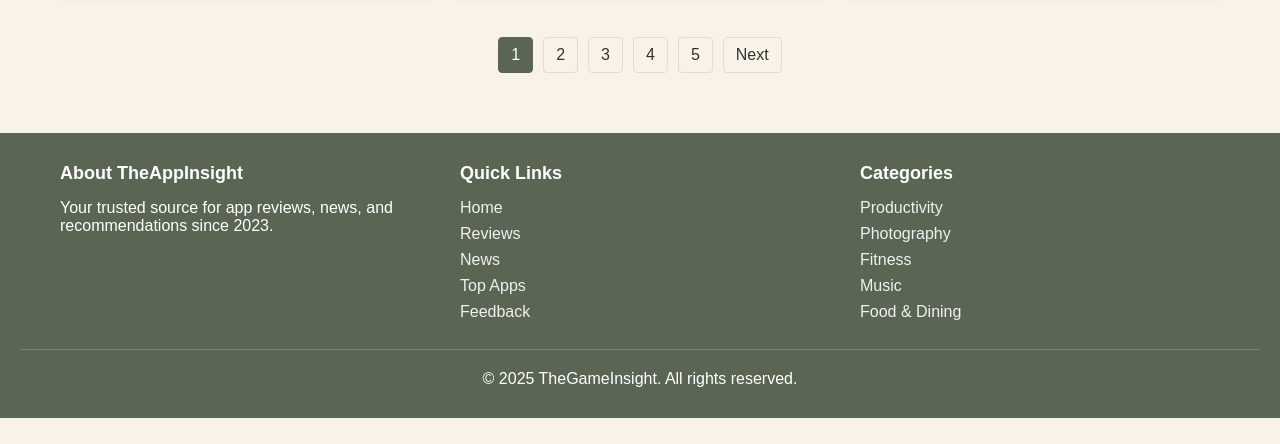
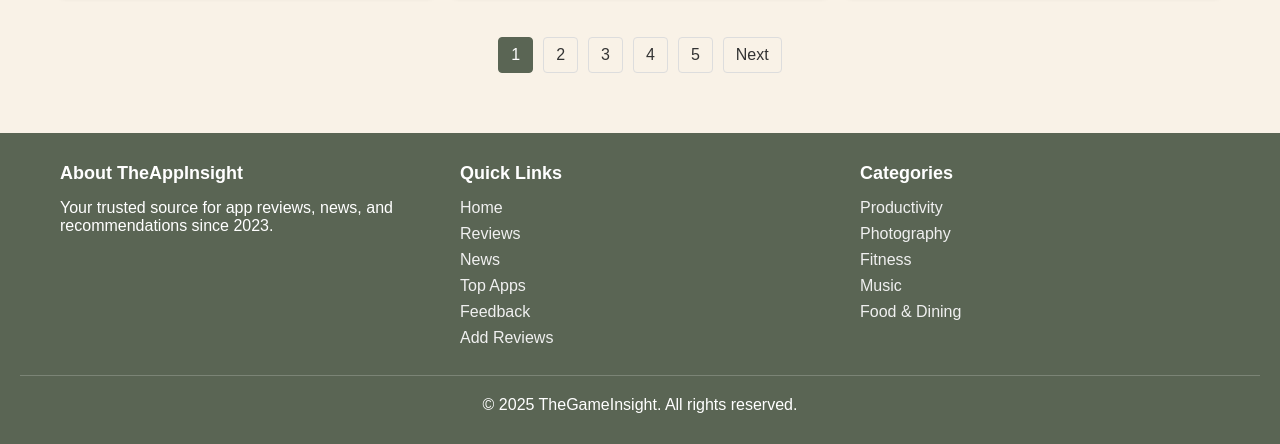
Before and after one commit to SmoreJerry/GreatGameReview.com-DefinetlyReliable-, a plain HTML site: page reviews.html in a window 1280 px wide. Shown: the part 1953-2397 px from the top of the page. Before the commit the page ends 2371 px from the top, so only its background shows below. Drawn offline with Linux system fonts and the light colour scheme.

Commit message:
Update reviews.html

```diff
--- a/reviews.html
+++ b/reviews.html
@@ -683,6 +683,7 @@
                     <li><a href="news.html">News</a></li>
                     <li><a href="#">Top Apps</a></li>
                     <li><a href="contact.html">Feedback</a></li>
+                     <li><a href="addreviews.html">Add Reviews</a></li>
                 </ul>
             </div>
 
```
